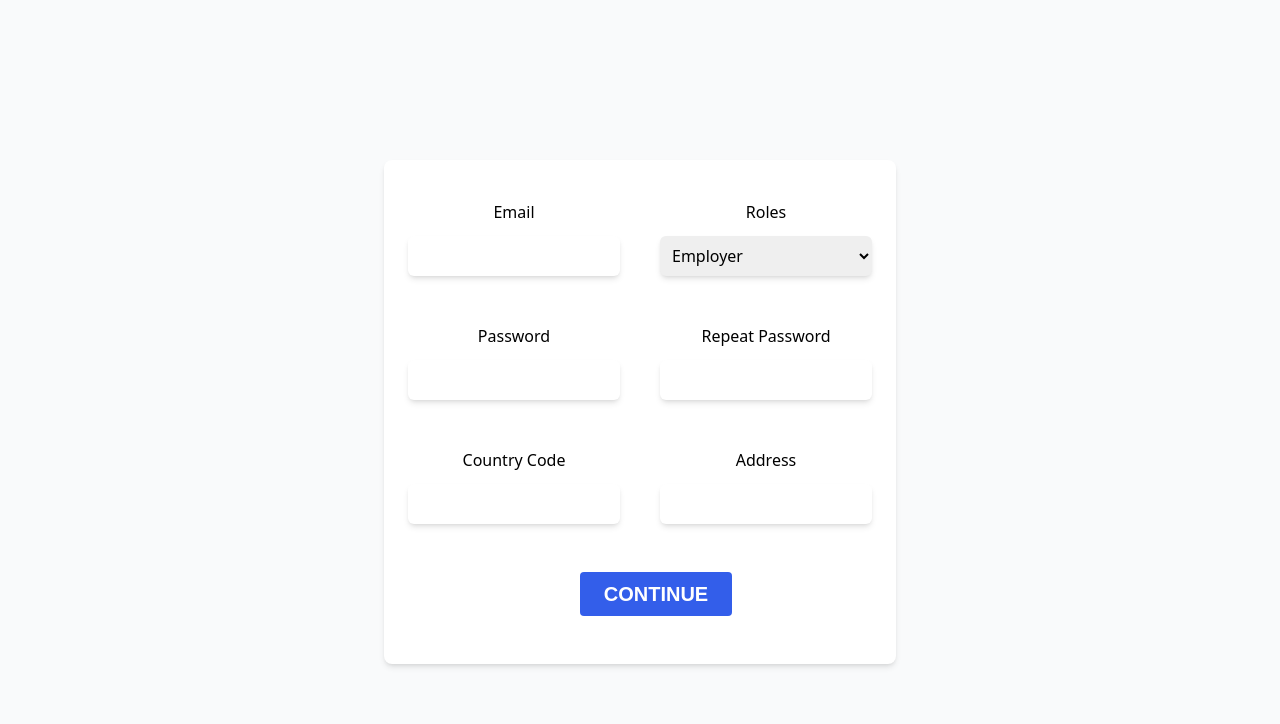
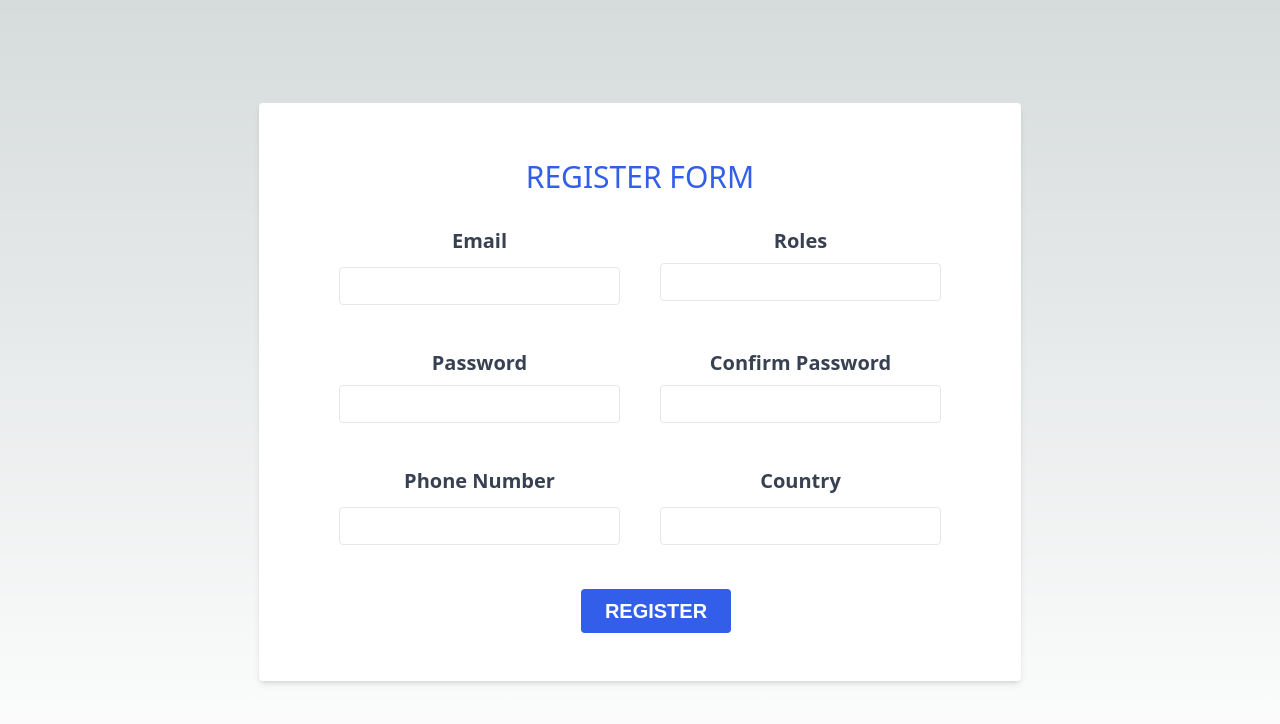
Before and after one commit to Naggayi-Daphne-Pearl/zofi_cash, a Next.js app: page /kyc in a window 1280 px wide. Shown: the top 724 px of the page. Built offline with nearby package versions, Linux system fonts and the light colour scheme.

Commit message:
Vaidation for a Register page using formik and yup

```diff
--- a/components/Register.js
+++ b/components/Register.js
@@ -1,93 +1,178 @@
-import React, { useState } from "react";
+import { Formik, Form, Field, ErrorMessage } from "formik";
+import validationSchema from "./Schema";
 import Button from "./Button";
-import { useAuth } from "../context/AuthContext";
-import { countries } from "./countries";
 
-const KYCPage = () => {
-  const [selectedOption, setSelectedOption] = useState(countries[0].value);
+function Register() {
+  const initialValues = { email: "", password: "" };
 
-  const handleSelectChange = (event) => {
-    setSelectedOption(event.target.value);
+  const handleSubmit = (values) => {
+    // handle form submission
   };
 
   return (
-    <div>
-      <div className="flex flex-col items-center min-h-screen pt-4 sm:justify-center sm:pt-0 bg-gray-50">
-        <div className="w-full px-6 py-8 mt-6 overflow-hidden bg-white shadow-md sm:max-w-lg sm:rounded-lg">
-          <form>
-            <div class="grid grid-cols-2 gap-10">
-              <div class="h-30">
-                <label className="flex justify-center p-2 ">Email</label>
-                <input
+    <div className="flex justify-center items-center h-screen">
+      <Formik
+        initialValues={initialValues}
+        validationSchema={validationSchema}
+        onSubmit={handleSubmit}
+      >
+        {({ errors, touched }) => (
+          <Form className="bg-white shadow-md rounded px-20 pt-6 pb-8 mb-4">
+            <h1 className="flex justify-center text-3xl text-primary py-8">
+              REGISTER FORM
+            </h1>
+            <div className="grid grid-cols-2 gap-10">
+              <div className="mb-1">
+                <label
+                  htmlFor="email"
+                  className="block text-gray-700 font-bold mb-1 text-xl justify-center flex pb-2"
+                >
+                  Email
+                </label>
+                <Field
                   type="email"
+                  id="email"
                   name="email"
-                  className="block border-primary w-full mt-1 border-gray-70 rounded-md shadow-md  focus:primary  p-2"
+                  className={
+                    errors.email && touched.email
+                      ? "border-red-500 appearance-none border rounded w-full py-2 px-6 text-gray-700 leading-tight focus:outline-none focus:shadow-outline"
+                      : "appearance-none border rounded w-full py-2 px-6 text-gray-700 leading-tight focus:outline-none focus:shadow-outline"
+                  }
+                />
+                <ErrorMessage
+                  name="email"
+                  component="div"
+                  className="text-red-500 text-xs italic"
                 />
               </div>
-              <div class="h-30">
-                <label className="flex justify-center p-2 ">Roles</label>
-                <select
-                  name="roles"
-                  class="block border-primary w-full mt-1 border-gray-70 rounded-md shadow-md  focus:ring-primary focus:ring-opacity-50 p-2"
+              <div className="mb-1">
+                <label
+                  htmlFor="email"
+                  className="block text-gray-700 font-bold mb-1 text-xl justify-center flex pb-1"
                 >
-                  <option class="text-gray-700 hover:bg-gray-50 focus:bg-gray-10">
-                    Employer
-                  </option>
-                  <option class="text-gray-700 hover:bg-gray-100 focus:bg-gray-100">
-                    Employee
-                  </option>
-                  <option class="text-gray-700 hover:bg-gray-100 focus:bg-gray-100">
-                    Payroll
-                  </option>
-                  <option class="text-gray-700 hover:bg-gray-100 focus:bg-gray-100">
-                    Staker
-                  </option>
-                </select>
-              </div>
-              <div class="h-30">
-                <label className="flex justify-center p-2 ">Password</label>
-                <input
-                  type="password"
-                  name="password"
-                  className="block border-primary w-full mt-1 border-gray-70 rounded-md shadow-md  focus:ring-primary focus:ring-opacity-50 p-2"
+                  Roles
+                </label>
+                <Field
+                  type="email"
+                  id="email"
+                  name="email"
+                  className={
+                    errors.email && touched.email
+                      ? "border-red-500 appearance-none border rounded w-full py-2 px-6 text-gray-700 leading-tight focus:outline-none focus:shadow-outline"
+                      : "appearance-none border rounded w-full py-2 px-6 text-gray-700 leading-tight focus:outline-none focus:shadow-outline"
+                  }
+                />
+                <ErrorMessage
+                  name="email"
+                  component="div"
+                  className="text-red-500 text-xs italic"
                 />
               </div>
-              <div class="h-30">
-                <label className="flex justify-center p-2 ">
-                  Repeat Password
+              <div className="mb-1">
+                <label
+                  htmlFor="password"
+                  className="block text-gray-700 font-bold mb-1 text-xl justify-center flex pb-1"
+                >
+                  Password
                 </label>
-                <input
+                <Field
                   type="password"
-                  name="repeat_password"
-                  className="block border-primary w-full mt-1 border-gray-70 rounded-md shadow-md  focus:ring-primary focus:ring-opacity-50 p-2"
+                  id="password"
+                  name="password"
+                  className={
+                    errors.password && touched.password
+                      ? "border-red-500 appearance-none border rounded w-full py-2 px-6 text-gray-700 leading-tight focus:outline-none focus:shadow-outline"
+                      : "appearance-none border rounded w-full py-2 px-6 text-gray-700 leading-tight focus:outline-none focus:shadow-outline"
+                  }
+                />
+                <ErrorMessage
+                  name="password"
+                  component="div"
+                  className="text-red-500 text-xs italic"
                 />
               </div>
-              <div class="h-30">
-                <label className="flex justify-center p-2 ">Country Code</label>
-                <input
-                  type="text"
-                  name="country_code"
-                  className="block border-primary w-full mt-1 border-gray-70 rounded-md shadow-md  focus:ring-primary focus:ring-opacity-50 p-2"
+
+              <div className="mb-1">
+                <label
+                  htmlFor="confirmPassword"
+                  className="block text-gray-700 font-bold mb-1 text-xl justify-center flex pb-1"
+                >
+                  Confirm Password
+                </label>
+                <Field
+                  type="password"
+                  id="confirmPassword"
+                  name="confirmPassword"
+                  className={
+                    errors.confirmPassword && touched.confirmPassword
+                      ? "border-red-500 appearance-none border rounded w-full py-2 px-6 text-gray-700 leading-tight focus:outline-none focus:shadow-outline"
+                      : "appearance-none border rounded w-full py-2 px-6 text-gray-700 leading-tight focus:outline-none focus:shadow-outline"
+                  }
+                />
+                <ErrorMessage
+                  name="confirmPassword"
+                  component="div"
+                  className="text-red-500 text-xs italic"
                 />
               </div>
-              <div class="h-30">
-                <label className="flex justify-center p-2 ">Address</label>
-                <input
-                  type="address"
-                  name="ip"
-                  className="block border-primary w-full mt-1 border-gray-70 rounded-md shadow-md  focus:ring-primary focus:ring-opacity-50 p-2"
+
+              <div className="mb-1">
+                <label
+                  htmlFor="phoneNumber"
+                  className="block text-gray-700 font-bold mb-1 text-xl justify-center flex pb-2"
+                >
+                  Phone Number
+                </label>
+                <Field
+                  type="tel"
+                  id="phoneNumber"
+                  name="phone"
+                  className={
+                    errors.phoneNumber && touched.phoneNumber
+                      ? "border-red-500 appearance-none border rounded w-full py-2 px-6 text-gray-700 leading-tight focus:outline-none focus:shadow-outline"
+                      : "appearance-none border rounded w-full py-2 px-6 text-gray-700 leading-tight focus:outline-none focus:shadow-outline"
+                  }
+                />
+                <ErrorMessage
+                  name="phoneNumber"
+                  component="div"
+                  className="text-red-500 text-xs italic"
+                />
+              </div>
+
+              <div className="mb-1">
+                <label
+                  htmlFor="email"
+                  className="block text-gray-700 font-bold mb-1 text-xl justify-center flex pb-2"
+                >
+                  Country
+                </label>
+                <Field
+                  type="email"
+                  id="email"
+                  name="email"
+                  className={
+                    errors.email && touched.email
+                      ? "border-red-500 appearance-none border rounded w-full py-2 px-6 text-gray-700 leading-tight focus:outline-none focus:shadow-outline"
+                      : "appearance-none border rounded w-full py-2 px-6 text-gray-700 leading-tight focus:outline-none focus:shadow-outline"
+                  }
+                />
+                <ErrorMessage
+                  name="email"
+                  component="div"
+                  className="text-red-500 text-xs italic"
                 />
               </div>
             </div>
 
-            <div className=" pt-8 flex justify-center">
-              <Button>Continue</Button>
+            <div className="flex items-center justify-center mt-6 ">
+              <Button type="submit">REGISTER</Button>
             </div>
-          </form>
-        </div>
-      </div>
+          </Form>
+        )}
+      </Formik>
     </div>
   );
-};
+}
 
-export default KYCPage;
+export default Register;
```
